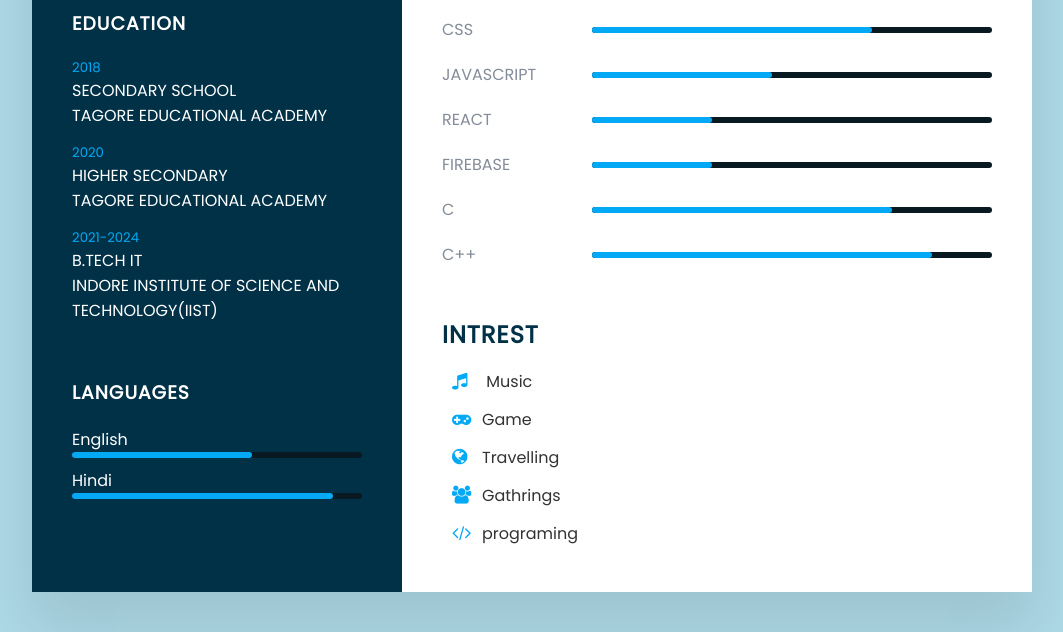
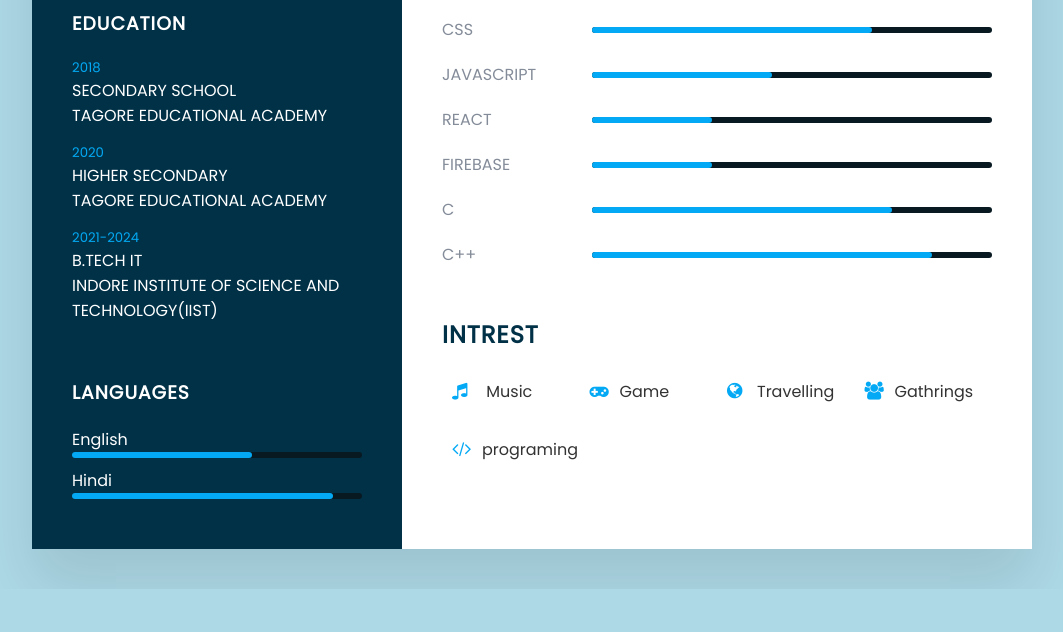
Before and after one commit to pratik650/Dynamic_resume, a plain HTML site: page index.html in a window 1280 px wide. Shown: the part 748-1380 px from the top of the page, without its empty margins (108-1171 px from the left). After the commit the page ends 1337 px from the top, so only its background shows below. Drawn offline with Linux system fonts and the light colour scheme.

Commit message:
Update styles.css

```diff
--- a/styles.css
+++ b/styles.css
@@ -198,18 +198,20 @@ h4{
 }
 
 .intrest ul{
+     display: grid;
     grid-template-columns:repeat(4,1fr);
 }
 .intrest ul li {
-    list-style: none;
+ list-style: none;
+    align-items:stretch;
     color: #333;
     font-weight:500;
-
+    margin: 10px 0;
 }
 .intrest ul li .fa{
+    margin: 10px;
     color: #03a9f4;
     font-size: 18px;
-    margin: 10px;
     width: 20px;
 }
 
```
